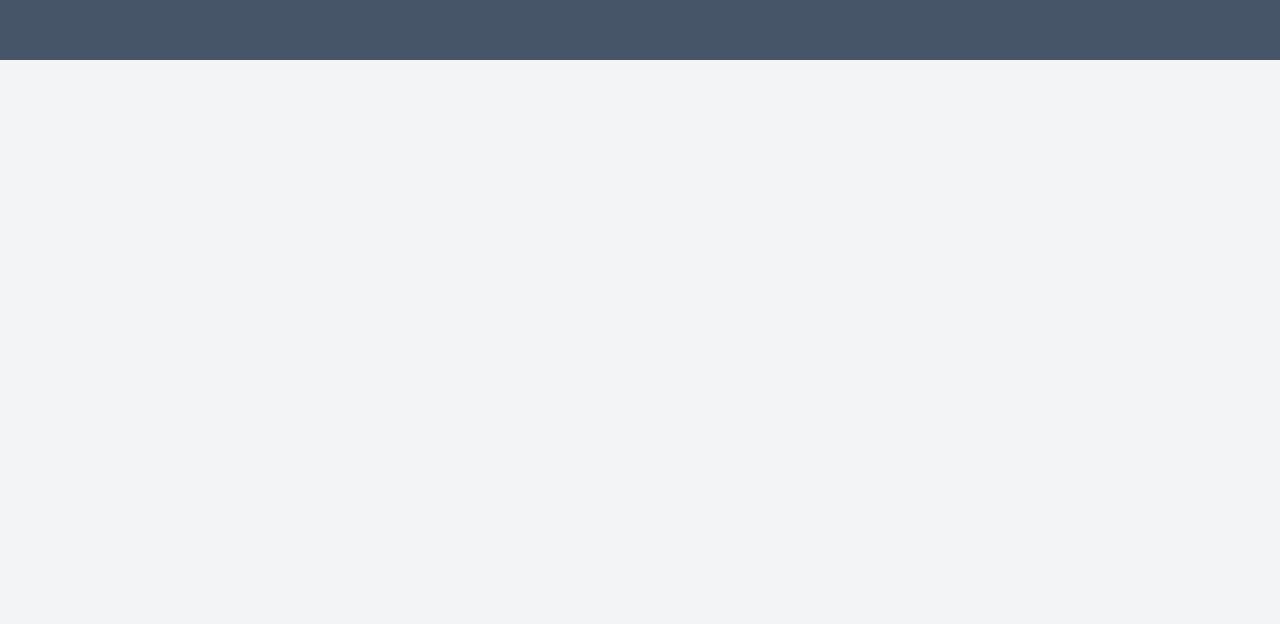
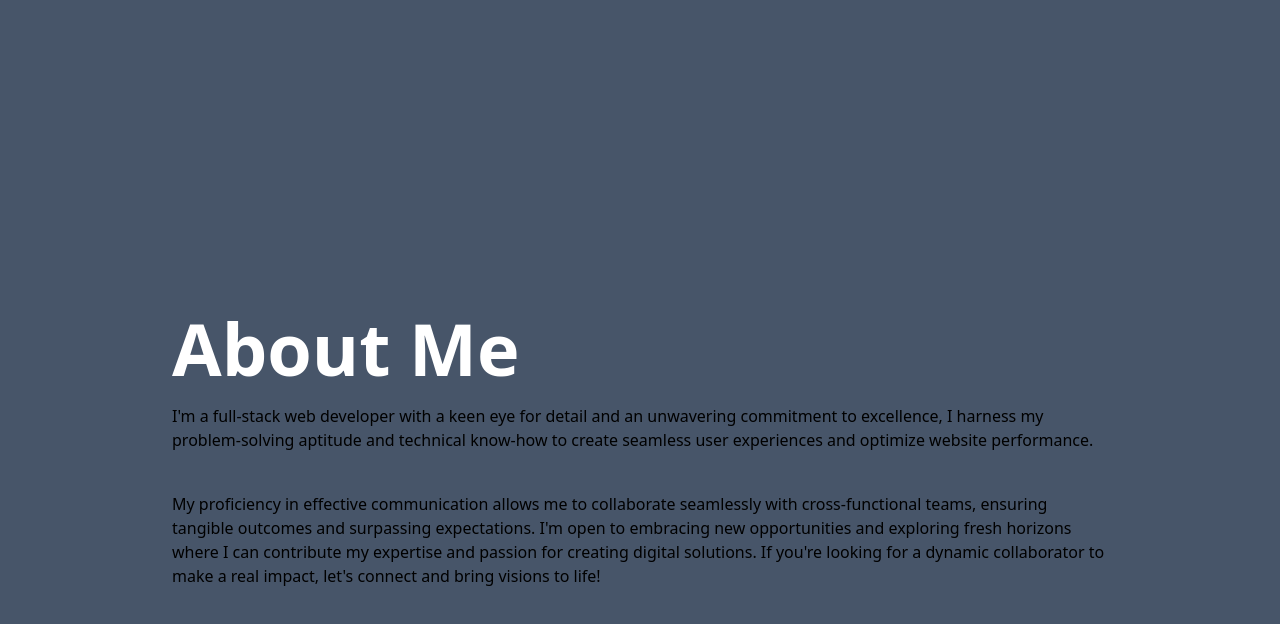
Before and after one commit to josh4got/Dev-Portfolio, a React (Create React App) app in the folder dev-portfolio-app/: page / in a window 1280 px wide. Shown: the part 740-1364 px from the top of the page. Before the commit the page ends 800 px from the top, so only its background shows below. Built offline with nearby package versions, Linux system fonts and the light colour scheme.

Commit message:
created about component

```diff
--- a/dev-portfolio-app/src/App.js
+++ b/dev-portfolio-app/src/App.js
@@ -1,12 +1,14 @@
 import React from 'react';
 import Navbar from './components/Navbar';
 import Home from './components/Home';
+import About from './components/About';
 
 function App() {
   return (
     <div className="App">
-< Navbar />
-< Home />
+<Navbar />
+<Home />
+<About />
     </div>
   );
 }
--- a/dev-portfolio-app/src/components/About.js
+++ b/dev-portfolio-app/src/components/About.js
@@ -0,0 +1,31 @@
+import React from "react";
+
+const About = () => {
+    return (
+        <div name='about' className='w-full h-screen bg-slate-600'>
+            {/* About Me */}
+            <div className='max-w-[1000px] mx-auto px-8 flex flex-col justify-center h-full'>
+                <h1 className='text-4xl sm:text-7xl text-white font-bold'>About Me</h1>
+                <p className ='py-5'>
+                I'm a full-stack web developer
+                with a keen eye for detail and an unwavering commitment to excellence,
+                I harness my problem-solving aptitude and technical know-how to create seamless
+                user experiences and optimize website performance.
+                </p>
+                <button className='rounded bg-white md:hidden'>
+                    Let's Connect
+                </button>
+                <p className ='py-5 hidden md:flex'>
+                My proficiency in effective communication
+                allows me to collaborate seamlessly with cross-functional teams, ensuring tangible outcomes
+                and surpassing expectations.
+                I'm open to embracing new opportunities and exploring fresh horizons where I can
+                contribute my expertise and passion for creating digital solutions. If you're looking for a
+                dynamic collaborator to make a real impact, let's connect and bring visions to life!
+                </p>
+            </div>
+        </div>
+    )
+};
+
+export default About;
```
